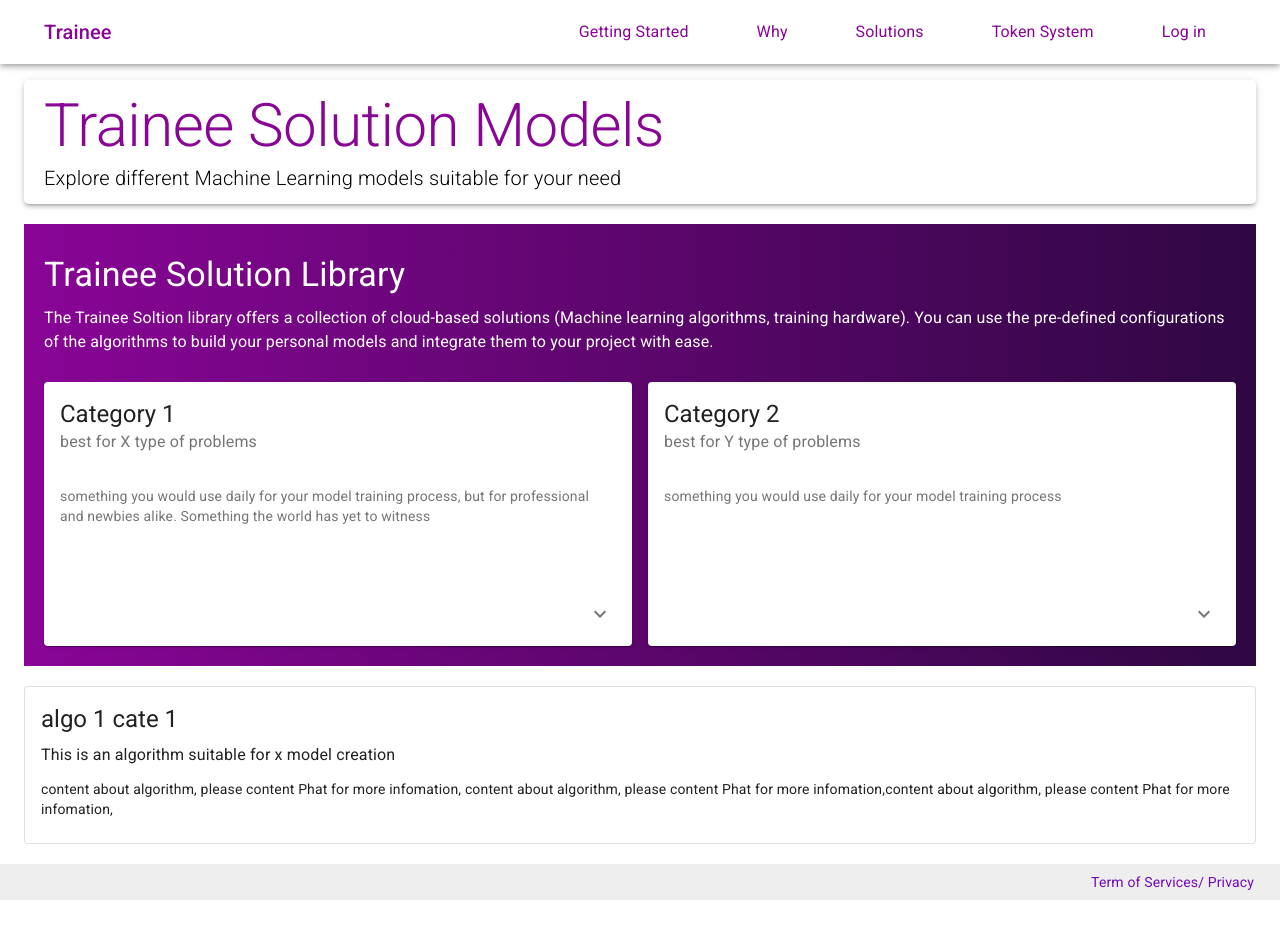
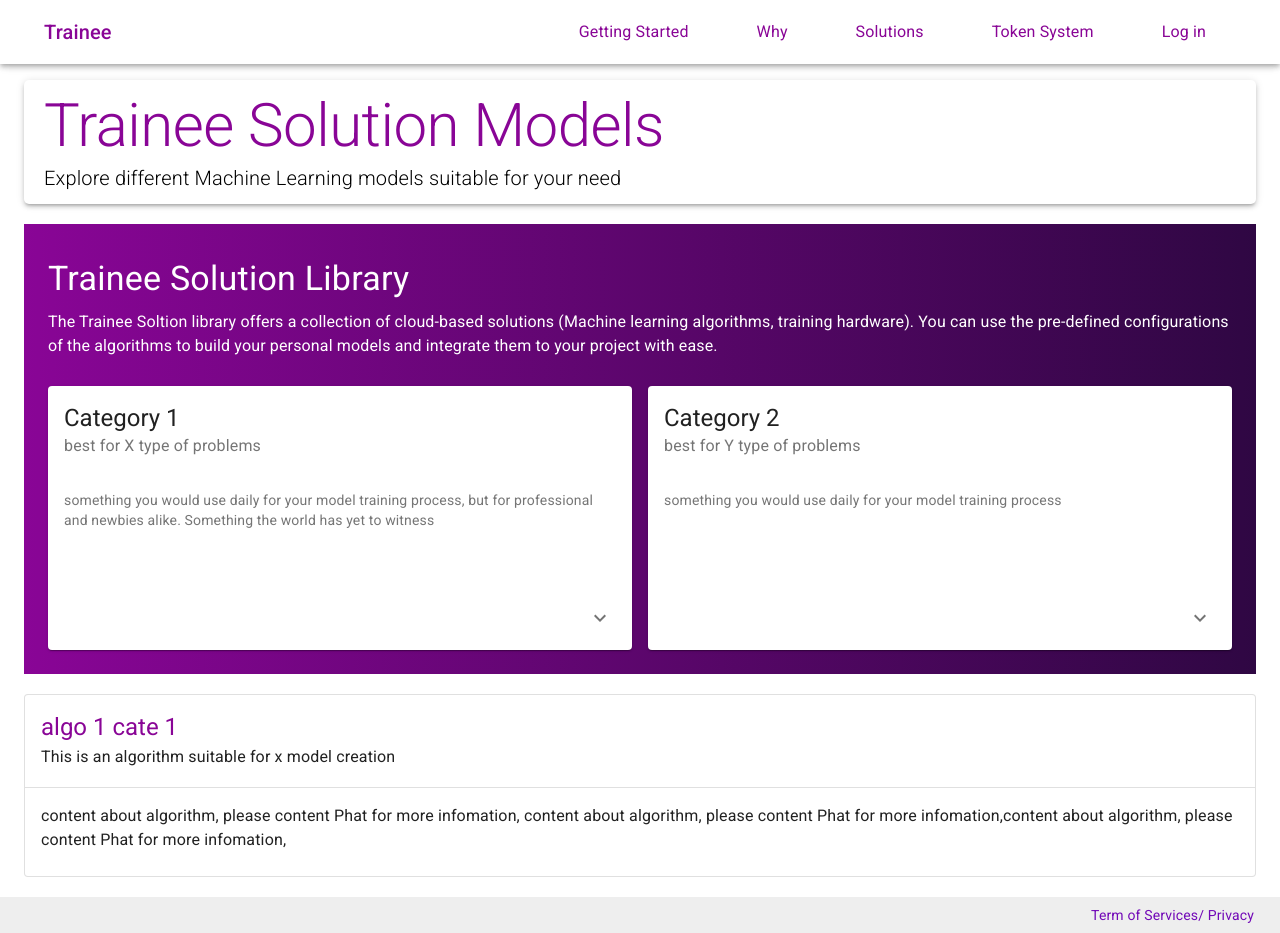
Before and after one commit to momoclouq/SEPM_group26, a React (Create React App) app in the folder frontend/: page /solutions in a window 1280 px wide. Before the commit the page ends 900 px from the top, so only its background shows below. Built offline with nearby package versions, Linux system fonts and the light colour scheme.

Commit message:
Update Solution design

```diff
--- a/frontend/src/pages/outerPages/Solution.js
+++ b/frontend/src/pages/outerPages/Solution.js
@@ -46,7 +46,6 @@ const useStyles = makeStyles((theme) => ({
     },
     solutionContent: {
         marginTop: "20px",
-        padding: "20px",
         background: "#890596", /* fallback for old browsers */
         background: "-webkit-linear-gradient(to right, #890596, #2f0743)", /* Chrome 10-25, Safari 5.1-6 */
         background: "linear-gradient(to right, #890596, #2f0743)",
@@ -100,10 +99,14 @@ const useStyles = makeStyles((theme) => ({
     cardContent: {
         minHeight: "80px",
         maxHeight: "80px"
-    }
+    },
+    cardSolutionTitle: {
+        color: "#890596"
+    },
 }));
 
 const algoData = [
+    [
         {
             title: "algo 1 cate 1",
             introduction: "This is an algorithm suitable for x model creation",
@@ -124,6 +127,8 @@ const algoData = [
             introduction: "This is an algorithm suitable for x model creation",
             content: "content about algorithm, please content Phat for more infomation, content about algorithm, please content Phat for more infomation,content about algorithm, please content Phat for more infomation,",
         },
+    ],
+    [
         {
             title: "algo 1 cate 2",
             introduction: "This is an algorithm suitable for x model creation",
@@ -145,6 +150,7 @@ const algoData = [
             content: "content about algorithm, please content Phat for more infomation, content about algorithm, please content Phat for more infomation,content about algorithm, please content Phat for more infomation,",
         },
     ]
+];
 
 const Solution = () => {
     const classes = useStyles();
@@ -168,9 +174,9 @@ const Solution = () => {
         executeScroll();
     }
 
-    const listOfAlgo = (index, title, subheader, algoDesc ) => {
+    const listOfAlgo = (cate, title, subheader, algoDesc ) => {
         let handleFunc;
-        if (index == 0) handleFunc = handleExpandClickOne;
+        if (cate == 0) handleFunc = handleExpandClickOne;
         else handleFunc = handleExpandClickTwo;
 
         return (
@@ -184,47 +190,55 @@ const Solution = () => {
                 <CardActions disableSpacing className={classes.actionPanel}>
                     <IconButton
                         className={clsx(classes.expand, {
-                            [classes.expandOpen]: expanded[index],
+                            [classes.expandOpen]: expanded[cate],
                         })}
                         onClick={handleFunc}
-                        aria-expanded={expanded[index]}
+                        aria-expanded={expanded[cate]}
                         aria-label="show more"
                         >
                             <ExpandMoreIcon />
                     </IconButton>
                 </CardActions>
-                <Collapse in={expanded[index]} timeout="auto" unmountOnExit>
+                <Collapse in={expanded[cate]} timeout="auto" unmountOnExit>
                     <List component="nav" aria-label="main mailbox folders">
-                        <ListItem button onClick={() => changeCard(0, 0)}>
-                            <ListItemText primary={`Algo 1 cate ${index+1}`} />
+                        {
+                            algoData[cate].map((algo, index) => {
+                                return (
+                                    <ListItem button onClick={() => changeCard(cate, index)} key={algo.title}>
+                                        <ListItemText primary={`Algo ${index + 1} category ${cate + 1}`} />
                                     </ListItem>
-                        <ListItem button onClick={() => changeCard(1, 0)}>
-                            <ListItemText primary={`Algo 2 cate ${index+1}`} />
-                        </ListItem>
-                        <ListItem button onClick={() => changeCard(2, 0)}>
-                            <ListItemText primary={`Algo 3 cate ${index+1}`} />
-                        </ListItem>
-                        <ListItem button onClick={() => changeCard(3, 0)}>
-                            <ListItemText primary={`Algo 4 cate ${index+1}`} />
-                        </ListItem>
+                                );
+                            })
+                        }
                     </List>
                 </Collapse>
             </Card>
         );
     }
 
-    const algoCard = (index, cate) => {
+    const algoCard = (cate, index) => {
+        const cardSolutionTitle = (content) => (
+            <Typography variant="h5" className={classes.cardSolutionTitle}>
+                {content}
+            </Typography>
+        );
+
+        const cardSolutionSubTitle = (content) => (
+            <Typography variant="subtitle1">
+                {content}
+            </Typography>
+        );
+
         return(
             <Card className={classes.indiCard} variant="outlined" ref={myRef}>
+                <CardHeader
+                    title={cardSolutionTitle(algoData[cate][index].title)}
+                    subheader={cardSolutionSubTitle(algoData[cate][index].introduction)}
+                />
+                <Divider />
                 <CardContent>
-                    <Typography variant="h5" gutterBottom>
-                        {algoData[index].title}
-                    </Typography>
-                    <Typography className={classes.pos}>
-                        {algoData[index].introduction}
-                    </Typography>
-                    <Typography variant="body2" component="p">
-                        {algoData[index].content}
+                    <Typography variant="body1">
+                        {algoData[cate][index].content}
                     </Typography>
                 </CardContent>
             </Card>
@@ -244,7 +258,7 @@ const Solution = () => {
                         </Typography>
                     </Box>
 
-                    <Box className={classes.solutionContent}>
+                    <Box className={classes.solutionContent} p={3}>
                         <Typography variant="h4" className={classes.contentTitle}>Trainee Solution Library</Typography>
                         <Typography variant="body1" className={classes.contentSubTitle}>The Trainee Soltion library offers a collection of cloud-based solutions (Machine learning algorithms, training hardware). You can use the pre-defined configurations of the algorithms to build your personal models and integrate them to your project with ease. </Typography>
 
```
Lines whose indentation alone changed are shown as unchanged.
